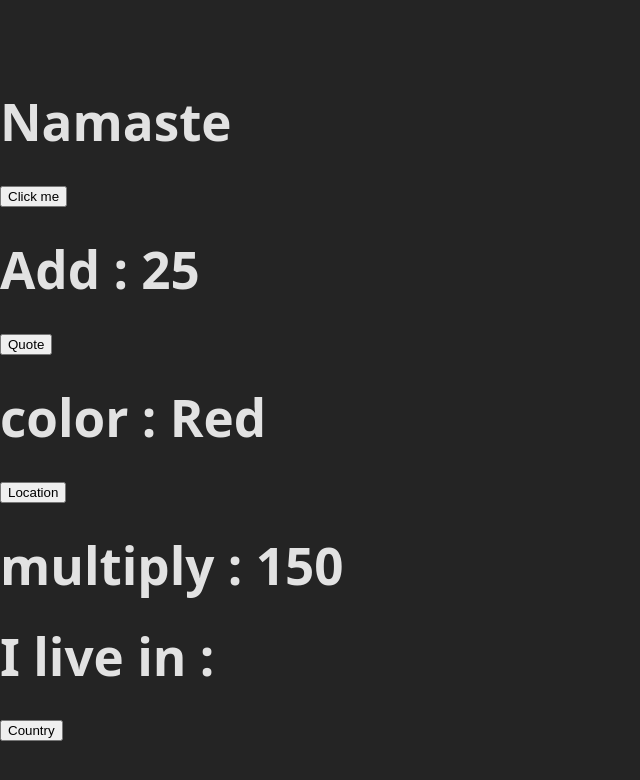
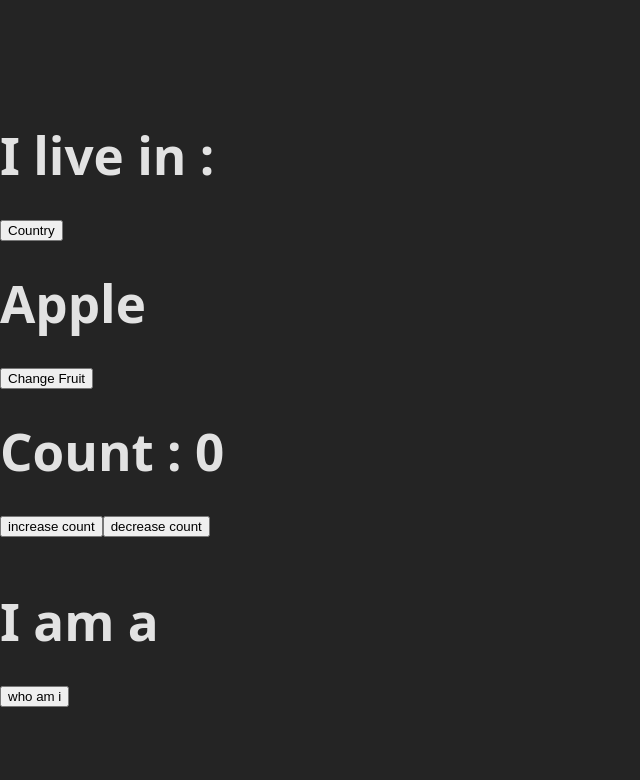
Before and after one commit to ajarubab/react-19-learning-2025, a React (Vite) app: page / in a window 1280 px wide. Shown: the top 780 px of the page, without its empty margins (0-640 px from the left). Built offline with nearby package versions, Linux system fonts and the light colour scheme.

Commit message:
use of hook useState in various ways

```diff
--- a/src/App.jsx
+++ b/src/App.jsx
@@ -1,41 +1,32 @@
-import React,{useState} from "react";
-function App(){
-    function abhivadan(){
-        return("Namaste");
-    }
-    function greet(){
-        alert("Namaste");
-    }
-    function add(m,n){
-        return m+n;
-    }
-    let sky=()=>{
-        console.log("sky has no limits.");
-    }
-    let color=()=>{
-        return "Red";
-    }
-    let loc = (state)=>{
-        alert(state);
-    }
-    let multiply = (a,b)=>{
-        return a*b;
-    }
+import { useState } from "react";
 
+function App() {
     let [country, setMyCountry] = useState("");
 
-    return(
+    const [fruit, setFruit] = useState("Apple");
+    let updateFruit = () => {
+        setFruit("Mango");
+    }
+    const [count, updateCount] = useState(0);
+
+    const [profession , updateProfession] = useState(null);
+
+    return (
         <div>
-            <h1>{abhivadan()}</h1>
-            <button onClick={greet}>Click me</button>
-            <h1>Add : {add(12,13)}</h1>
-            <button onClick={sky}>Quote</button>
-            <h1>color : {color()}</h1>
-            <button onClick={()=>loc("Delhi")}>Location</button>
-            <h1>multiply : {multiply(10,15)}</h1>
 
             <h1>I live in : {country}</h1>
-            <button onClick={()=>setMyCountry("India")}>Country</button>
+            <button onClick={() => setMyCountry("India")}>Country</button>
+
+            <h1>{fruit}</h1>
+            <button onClick={updateFruit}>Change Fruit</button>
+
+            <h1>Count : {count}</h1>
+            <button onClick={() => updateCount(count + 1)}>increase count</button>
+            <button onClick={() => updateCount(count - 1)}>decrease count</button>
+            <br /><br />
+
+            <h1>I am a { profession !==null && (profession ? "Student":"Developer")}</h1>
+            <button onClick={()=>updateProfession(!profession)}>who am i</button>
         </div>
 
     );
```
